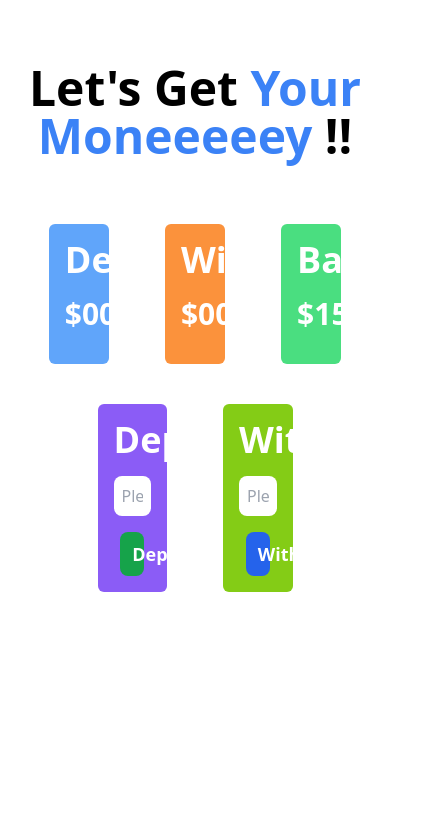
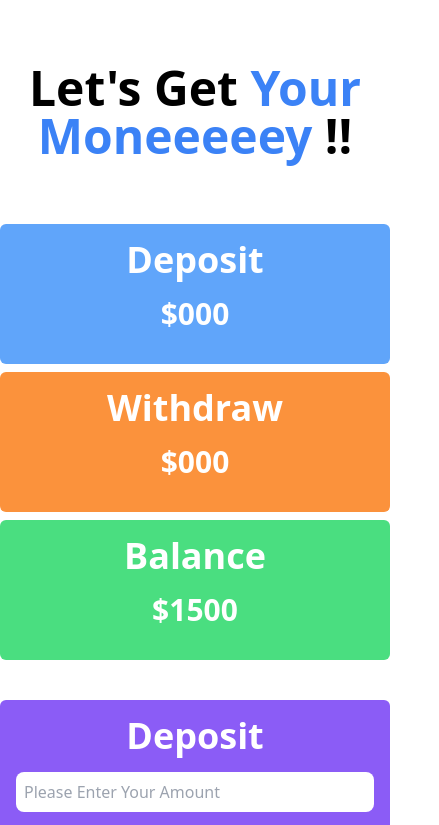
Before and after one commit to MdMorsedAlam/baper_bank, a plain HTML site: page login.html in a window 390 px wide. Shown: the top 825 px of the page, 439 px wide, since content can reach past the window. Drawn offline with nearby package versions, Linux system fonts and the light colour scheme.

Commit message:
responsive

```diff
--- a/login.html
+++ b/login.html
@@ -13,7 +13,7 @@
       </h2>
     </header>
     <section>
-      <div class="grid grid-cols-3 gap-14 w-3/4 mx-auto">
+      <div class="grid grid-cols-1 md:grid-cols-3 gap-2 md:gap-14 md:w-3/4 mx-auto">
         <!-- Deposit -->
         <div class="bg-blue-400 p-4 rounded-md text-center">
           <h1 class="text-4xl text-white font-bold">Deposit</h1>
@@ -32,7 +32,7 @@
       </div>
     </section>
     <section>
-      <div class="grid grid-cols-2 gap-14 w-2/4 mx-auto mt-10">
+      <div class="grid grid-cols-1 md:grid-cols-2 gap-2 md:gap-14 md:w-2/4 mx-auto mt-10">
         <!-- Deposit -->
         <div class="bg-violet-500 rounded-md p-4 text-center flex flex-col">
           <h1 class="text-4xl text-white font-bold">Deposit</h1>
```
Also changed, not shown: index.html (+1 -1 lines).
